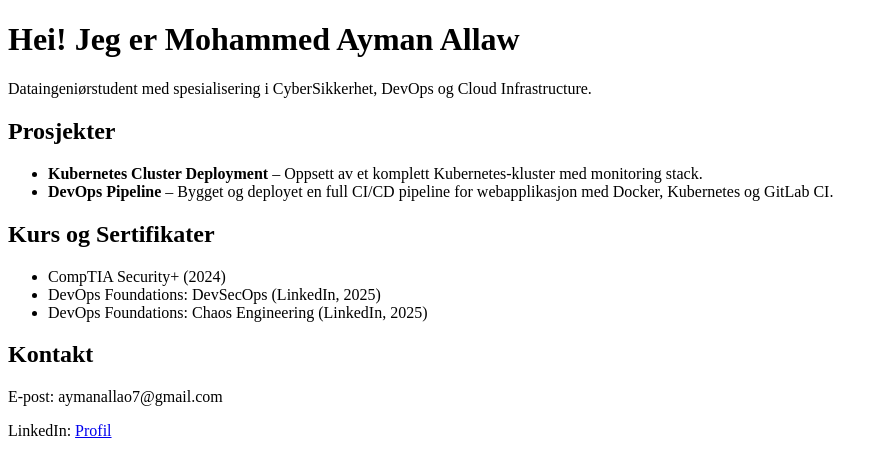
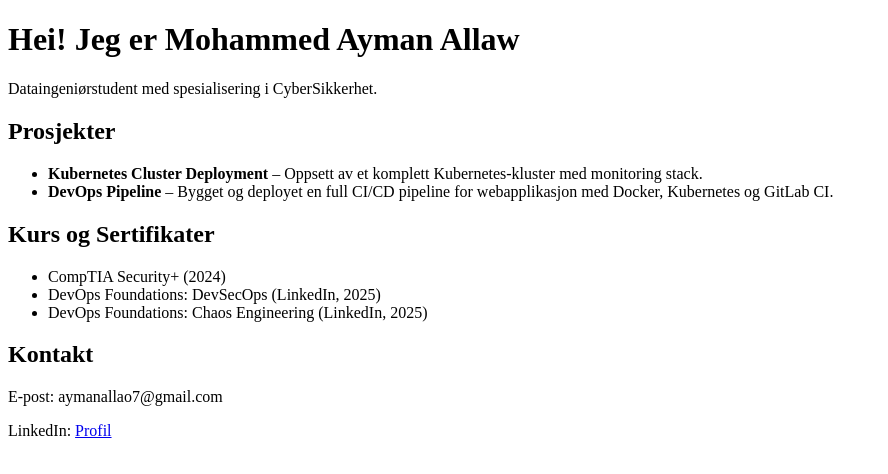
Before and after one commit to AymanAllaw00/portfolio, a plain HTML site: page index.html in a window 1280 px wide. Shown: the whole page, without its empty margins (0-888 px from the left). Drawn offline with Linux system fonts and the light colour scheme.

Commit message:
changed some words

```diff
--- a/index.html
+++ b/index.html
@@ -7,7 +7,7 @@
 </head>
 <body>
   <h1>Hei! Jeg er Mohammed Ayman Allaw</h1>
-  <p>Dataingeniørstudent med spesialisering i CyberSikkerhet, DevOps og Cloud Infrastructure.</p>
+  <p>Dataingeniørstudent med spesialisering i CyberSikkerhet.</p>
 
   <h2>Prosjekter</h2>
   <ul>
```
